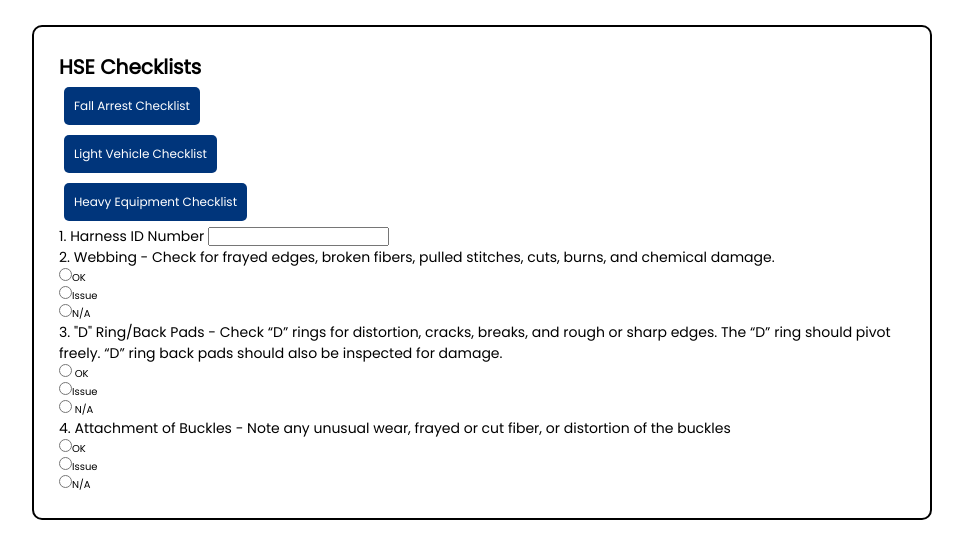
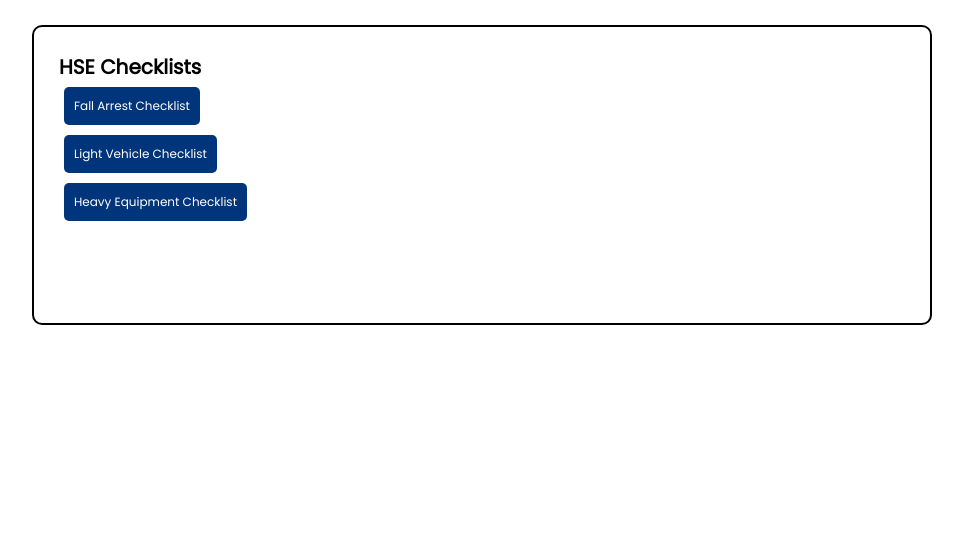
Before and after one commit to kbaillieul/checklist-project, a React (Create React App) app: page / in a window 1280 px wide. Shown: the top 558 px of the page, without its empty margins (158-1121 px from the left). Built offline with nearby package versions, Linux system fonts and the light colour scheme.

Commit message:
FA Checklist appears on button click event

```diff
--- a/src/App.js
+++ b/src/App.js
@@ -1,4 +1,3 @@
-import logo from "./logo.svg";
 import "./App.css";
 import FAChecklist from "./components/FAChecklist";
 import Header from "./components/Header";
@@ -8,9 +7,9 @@ function App() {
   const [showFA, setShowFA] = useState(false);
   return (
     <div className="container">
-      <Header addFA={() => setShowFA(!showFA)} showFA={showFA} />
+      <Header addFA={() => setShowFA(!showFA)} />
 
-      <FAChecklist />
+      {showFA && <FAChecklist />}
     </div>
   );
 }
--- a/src/components/Header.jsx
+++ b/src/components/Header.jsx
@@ -1,7 +1,7 @@
 import React from "react";
 import Button from "./Button";
 
-const Header = ({ addFA, showFA }) => {
+const Header = ({ addFA }) => {
   return (
     <header>
       <h1>HSE Checklists</h1>
```
